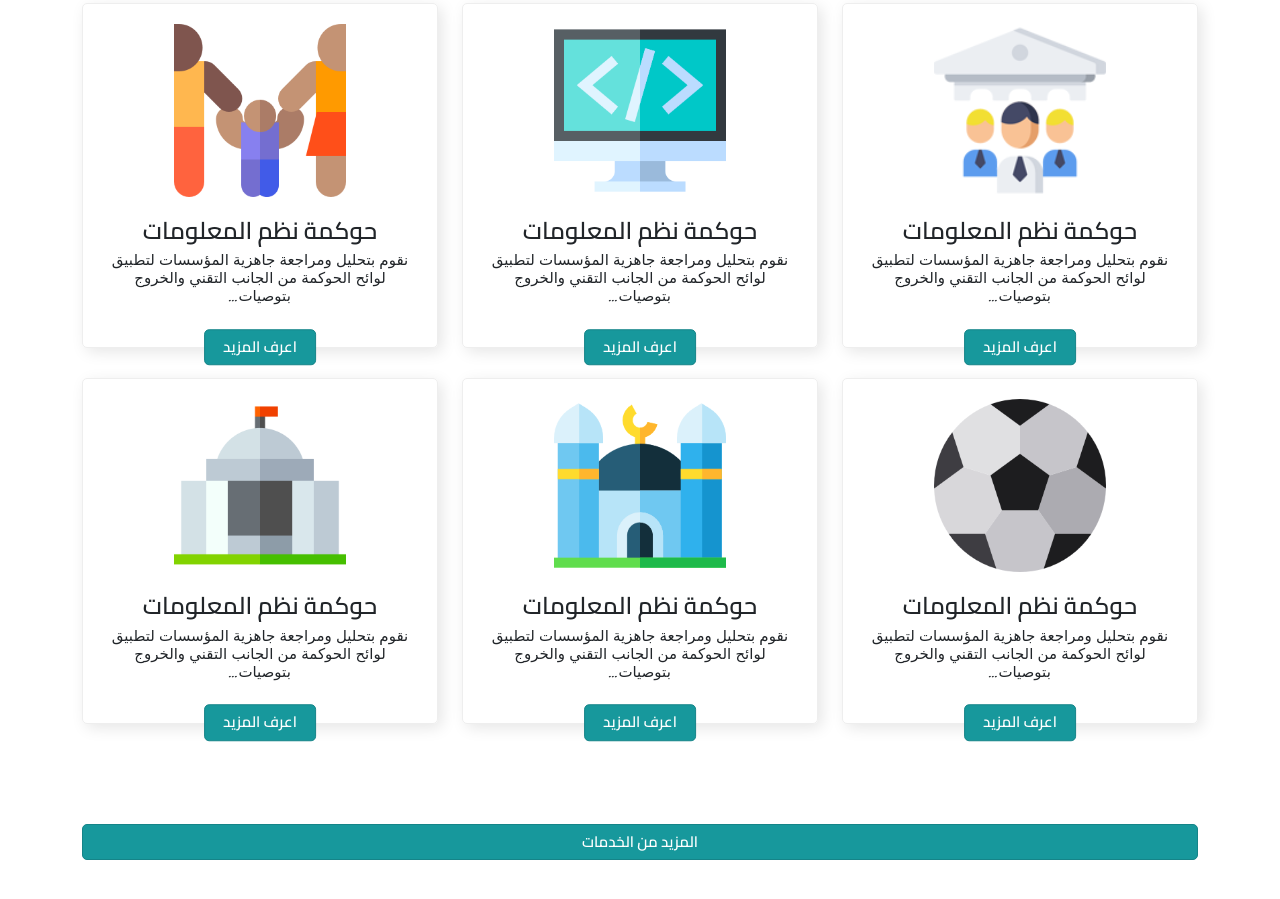
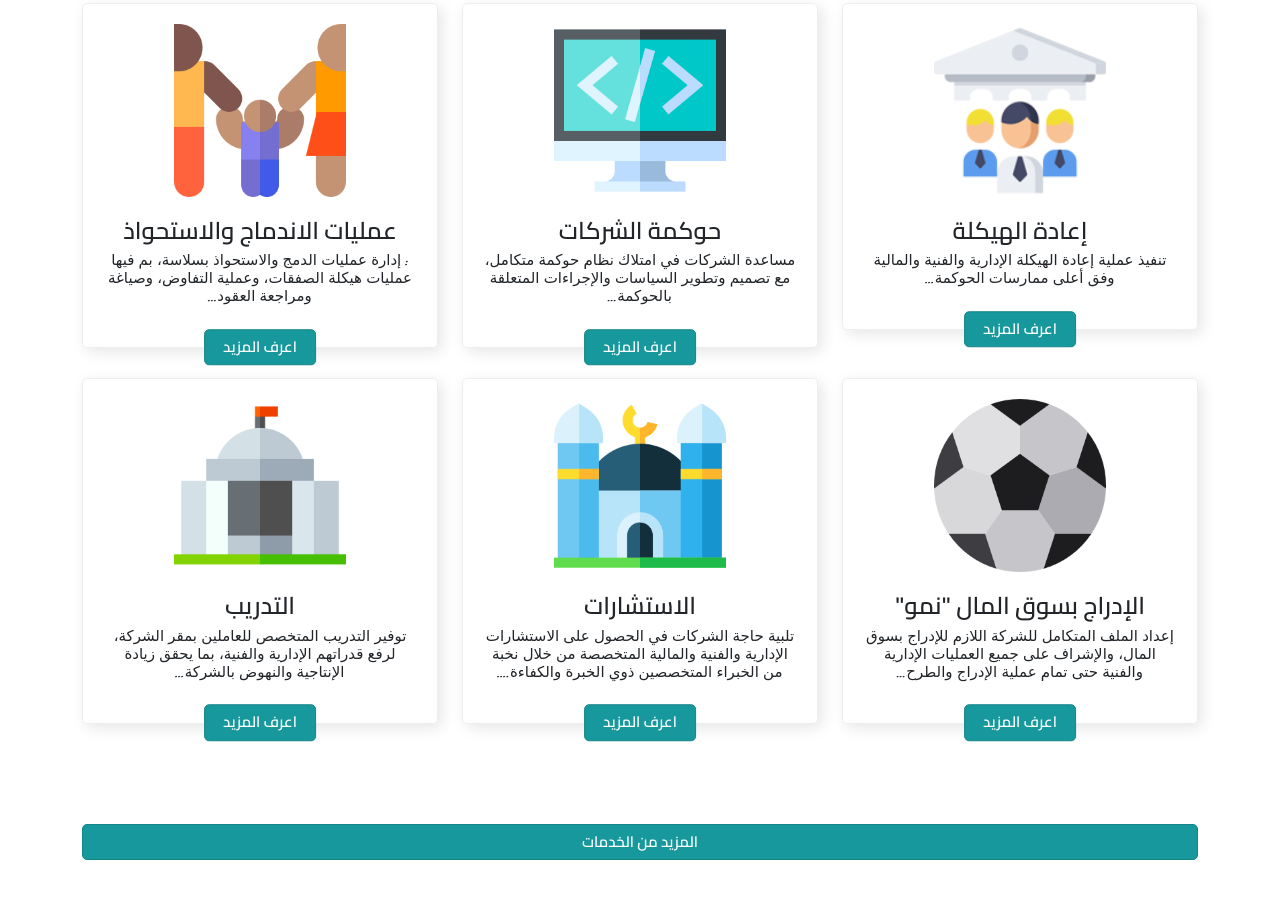
Before and after one commit to AHMED168-ENG/karemProject, a plain HTML site: page index.html in a window 1280 px wide. Shown: the part 2640-3539 px from the top of the page. Drawn offline with Linux system fonts and the light colour scheme; files whose address does not match are found by name; a web font is replaced by a local one.

Commit message:
2 update

```diff
--- a/index.html
+++ b/index.html
@@ -230,10 +230,10 @@
             <div class="col-md-4">
               <div class="item">
                 <img src="./images/services//045-organization.png" alt="" />
-                <h4>حوكمة نظم المعلومات</h4>
+                <h4>إعادة الهيكلة</h4>
                 <p>
-                  نقوم بتحليل ومراجعة جاهزية المؤسسات لتطبيق لوائح الحوكمة من
-                  الجانب التقني والخروج بتوصيات…
+                  تنفيذ عملية إعادة الهيكلة الإدارية والفنية والمالية وفق أعلى
+                  ممارسات الحوكمة…
                 </p>
                 <button>اعرف المزيد</button>
               </div>
@@ -241,10 +241,10 @@
             <div class="col-md-4">
               <div class="item">
                 <img src="./images/services//coding.png" alt="" />
-                <h4>حوكمة نظم المعلومات</h4>
+                <h4>حوكمة الشركات</h4>
                 <p>
-                  نقوم بتحليل ومراجعة جاهزية المؤسسات لتطبيق لوائح الحوكمة من
-                  الجانب التقني والخروج بتوصيات…
+                  مساعدة الشركات في امتلاك نظام حوكمة متكامل، مع تصميم وتطوير
+                  السياسات والإجراءات المتعلقة بالحوكمة…
                 </p>
                 <button>اعرف المزيد</button>
               </div>
@@ -252,10 +252,10 @@
             <div class="col-md-4">
               <div class="item">
                 <img src="./images/services//family.png" alt="" />
-                <h4>حوكمة نظم المعلومات</h4>
+                <h4>عمليات الاندماج والاستحواذ</h4>
                 <p>
-                  نقوم بتحليل ومراجعة جاهزية المؤسسات لتطبيق لوائح الحوكمة من
-                  الجانب التقني والخروج بتوصيات…
+                  : إدارة عمليات الدمج والاستحواذ بسلاسة، بم فيها عمليات هيكلة
+                  الصفقات، وعملية التفاوض، وصياغة ومراجعة العقود…
                 </p>
                 <button>اعرف المزيد</button>
               </div>
@@ -263,10 +263,11 @@
             <div class="col-md-4">
               <div class="item">
                 <img src="./images/services//football.png" alt="" />
-                <h4>حوكمة نظم المعلومات</h4>
+                <h4>الإدراج بسوق المال "نمو"</h4>
                 <p>
-                  نقوم بتحليل ومراجعة جاهزية المؤسسات لتطبيق لوائح الحوكمة من
-                  الجانب التقني والخروج بتوصيات…
+                  إعداد الملف المتكامل للشركة اللازم للإدراج بسوق المال،
+                  والإشراف على جميع العمليات الإدارية والفنية حتى تمام عملية
+                  الإدراج والطرح…
                 </p>
                 <button>اعرف المزيد</button>
               </div>
@@ -274,10 +275,11 @@
             <div class="col-md-4">
               <div class="item">
                 <img src="./images/services//mosque.png" alt="" />
-                <h4>حوكمة نظم المعلومات</h4>
+                <h4>الاستشارات</h4>
                 <p>
-                  نقوم بتحليل ومراجعة جاهزية المؤسسات لتطبيق لوائح الحوكمة من
-                  الجانب التقني والخروج بتوصيات…
+                  تلبية حاجة الشركات في الحصول على الاستشارات الإدارية والفنية
+                  والمالية المتخصصة من خلال نخبة من الخبراء المتخصصين ذوي الخبرة
+                  والكفاءة.…
                 </p>
                 <button>اعرف المزيد</button>
               </div>
@@ -285,10 +287,10 @@
             <div class="col-md-4">
               <div class="item">
                 <img src="./images/services//goverment.png" alt="" />
-                <h4>حوكمة نظم المعلومات</h4>
+                <h4>التدريب</h4>
                 <p>
-                  نقوم بتحليل ومراجعة جاهزية المؤسسات لتطبيق لوائح الحوكمة من
-                  الجانب التقني والخروج بتوصيات…
+                  توفير التدريب المتخصص للعاملين بمقر الشركة، لرفع قدراتهم
+                  الإدارية والفنية، بما يحقق زيادة الإنتاجية والنهوض بالشركة…
                 </p>
                 <button>اعرف المزيد</button>
               </div>
@@ -300,6 +302,9 @@
     </section>
     <!--/////////////////// end our service  //////////////////////////////// -->
 
+    <!--/////////////////// start footer  //////////////////////////////// -->
+    <!--/////////////////// end footer  //////////////////////////////// -->
+
     <script src="./js/jquery-3.2.1.min.js"></script>
     <script src="./js/pooper.js"></script>
     <script src="./js/bootstrap.min.js"></script>
```
